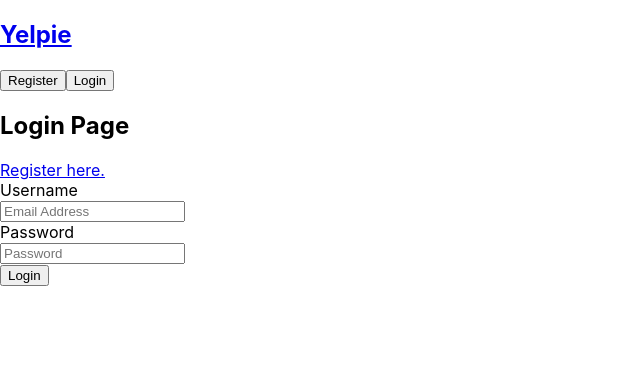
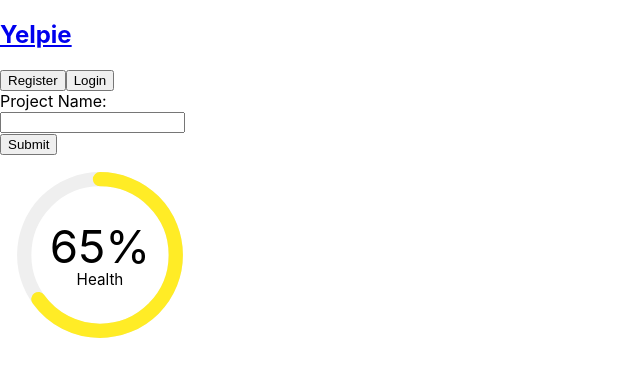
Before and after one commit to Lambda-School-Labs/yelp-dataset-challenge-1-fe, a React (Create React App) app in the folder yelpfe/: page /dashboard in a window 1280 px wide. Before the commit this address led to /login. Shown: the top 376 px of the page, without its empty margins (0-640 px from the left). Built offline with nearby package versions, Linux system fonts and the light colour scheme.

Commit message:
svg animation working

```diff
--- a/yelpfe/public/index.html
+++ b/yelpfe/public/index.html
@@ -10,6 +10,12 @@
       content="Web site created using create-react-app"
     />
     <link rel="apple-touch-icon" href="%PUBLIC_URL%/logo192.png" />
+    <!-- styles -->
+    <script src="https://cdnjs.cloudflare.com/ajax/libs/gsap/2.0.0/TweenMax.min.js"></script>
+    <link href="//netdna.bootstrapcdn.com/font-awesome/3.2.1/css/font-awesome.css" rel="stylesheet" />
+    <link rel="stylesheet" href="https://use.fontawesome.com/releases/v5.7.2/css/all.css" integrity="sha384-fnmOCqbTlWIlj8LyTjo7mOUStjsKC4pOpQbqyi7RrhN7udi9RwhKkMHpvLbHG9Sr" crossorigin="anonymous">
+    <link href="https://unpkg.com/aos@2.3.1/dist/aos.css" rel="stylesheet">
+    <link href="https://fonts.googleapis.com/css?family=Rajdhani" rel="stylesheet">
     <!--
       manifest.json provides metadata used when your web app is installed on a
       user's mobile device or desktop. See https://developers.google.com/web/fundamentals/web-app-manifest/
--- a/yelpfe/src/App.js
+++ b/yelpfe/src/App.js
@@ -1,6 +1,6 @@
 import React, { Component } from 'react';
 import { BrowserRouter as Router, Route } from "react-router-dom";
-import PrivateRoute from './store/auth/PR';
+// import PrivateRoute from './store/auth/PR';
 import { connect } from "react-redux";
 import { readInfo } from './store/actions'
 
@@ -74,7 +74,7 @@ componentWillUnmount() {
             <Route exact path="/register" component={Register}/>
             <Route exact path="/login" component={Login}/>
             <Route exact path="/" component={Home} />
-            <PrivateRoute exact path="/dashboard" component={Dashboard} />
+            <Route exact path="/dashboard" component={Dashboard} />
           </>
         </div>
       </Router>
--- a/yelpfe/src/components/form/Form.js
+++ b/yelpfe/src/components/form/Form.js
@@ -0,0 +1,35 @@
+import React from 'react'
+function Form(props){
+    return (
+      <>
+          <div className="ui placeholder segment">
+            <form className="ui form" onSubmit={props.updateProject}>
+              <div className="field">
+                <label htmlFor="project_name">Project Name: </label>
+                <div className="ui left icon input">
+                  <input
+                    type="text"
+                    id="project_name"
+                    name={props.project}
+                    onChange={props.changeHandler}
+                    defaultValue={props.project}
+                    // disabled={props.disabled}
+                  />
+                  <i aria-hidden="true" className="briefcase icon" />
+                </div>
+              </div>
+              <div className="container">
+                <button className="ui red button" type="submit">
+                  Submit
+                </button>
+                {/* <button className="ui red button" onClick={this.deleteProject}>
+                  Delete
+                </button> */}
+              </div>
+            </form>
+          </div>
+      </>
+    );
+}
+
+export default Form;
--- a/yelpfe/src/components/nav/Header.js
+++ b/yelpfe/src/components/nav/Header.js
@@ -84,7 +84,7 @@ export class Header extends Component {
           <>
           <div className="header-bar container">
             <Link to={`/`}>
-              <h2>Product Queue</h2>
+              <h2>Yelpie</h2>
             </Link>
               <div className="nav">
                 <Link to="/dashboard">
--- /dev/null
+++ b/yelpfe/src/components/svg/svg.css
@@ -0,0 +1,42 @@
+@keyframes circle-chart-fill {
+    to { stroke-dasharray: 0 100; }
+  }
+
+  svg {
+    height:300px;
+    width: 300px;
+  }
+  .circle-chart {
+    height: 200px;
+    width: 200px;
+  }
+  .circle-chart-circle {
+    animation: circle-chart-fill 4s reverse;
+    transform: rotate(-90deg);
+    transform-origin: center;
+  }
+  .gpa-text {
+    fill: #000;
+    -moz-transform: translateY(0.25em);
+    -ms-transform: translateY(0.25em);
+    -webkit-transform: translateY(0.25em);
+    transform: translateY(0.25em);
+  }
+  .chart-number {
+    font-size: 0.6em;
+    line-height: 1;
+    text-anchor: middle;
+    -moz-transform: translateY(-0.25em);
+    -ms-transform: translateY(-0.25em);
+    -webkit-transform: translateY(-0.25em);
+    transform: translateY(-0.25em);
+  }
+  .chart-label {
+    font-size: 0.2em;
+    /* text-transform: uppercase; */
+    text-anchor: middle;
+    -moz-transform: translateY(0.7em);
+    -ms-transform: translateY(0.7em);
+    -webkit-transform: translateY(0.7em);
+    transform: translateY(0.7em);
+  }
--- /dev/null
+++ b/yelpfe/src/components/svg/svg.js
@@ -0,0 +1,19 @@
+import React from "react";
+import "./svg.css"
+
+function Svg(props) {
+    return (
+        <div>
+            <svg width="100%" height="100%" class="circle-chart" viewBox="0 0 42 42" xmlns="http://www.w3.org/2000/svg">
+                <circle class="circle-chart-background" stroke="#efefef" stroke-width="3" fill="none" cx="21" cy="21" r="15.91549431"></circle>
+                <circle class="circle-chart-circle" stroke="#ffec26" stroke-width="3" stroke-dasharray="65,100" stroke-linecap="round" fill="none" cx="21" cy="21" r="15.91549431"></circle>
+                <g class="gpa-text">
+                    <text x="50%" y="50%" class="chart-label">Health</text>
+                    <text x="50%" y="50%" class="chart-number">65%</text>
+                </g>
+            </svg>
+        </div>
+    );
+}
+
+export default Svg
--- a/yelpfe/src/pages/Dashboard.js
+++ b/yelpfe/src/pages/Dashboard.js
@@ -0,0 +1,53 @@
+// <!-- svg -->
+//                 <svg width="100%" height="100%" class="circle-chart" viewBox="0 0 42 42" xmlns="http://www.w3.org/2000/svg"><circle class="circle-chart-background" stroke="#efefef" stroke-width="3" fill="none" cx="21" cy="21" r="15.91549431"></circle><circle class="circle-chart-circle" stroke="#ffec26" stroke-width="3" stroke-dasharray="65,100" stroke-linecap="round" fill="none" cx="21" cy="21" r="15.91549431"></circle><g class="gpa-text"><text x="50%" y="50%" class="chart-label">Health</text><text x="50%" y="50%" class="chart-number">65%</text></g></svg>
+import React, { Component } from "react";
+import Svg from "../components/svg/svg";
+import Form from "../components/form/Form"
+import "./dashboard.css";
+
+class Dashboard extends Component {
+    constructor(props) {
+        super(props);
+        this.state = {
+          disabled: false,
+          project: []
+        };
+      }
+
+      componentDidMount() {
+        this.setState({ project: this.state.project });
+      }
+
+      updateProject = e => {
+        const token = localStorage.getItem("token");
+        const userId = this.state.project.user_id;
+        const newInfo = this.state.project;
+        e.preventDefault();
+        this.props.updateProjectInfo(userId, newInfo, token);
+        this.setState({
+          disabled: true
+        });
+      };
+
+      changeHandler = e => {
+        this.setState({
+          project: {
+            ...this.state.project,
+            [e.target.name]: e.target.value
+          }
+        });
+      };
+
+    render(){
+        return (
+        <div>
+            <Form
+                updateProject={this.updateProject}
+                changeHandler={this.changeHandler}
+            />
+            <Svg/>
+        </div>
+    );}
+}
+
+export default Dashboard
--- a/yelpfe/src/store/constants.js
+++ b/yelpfe/src/store/constants.js
@@ -1,2 +1,2 @@
-export const URL = 'https://productqueue.herokuapp.com';
+export const URL = 'https://localhost:5000';
 export const user_id = localStorage.getItem('user_id');
```
Also changed, not shown: yelpfe/package.json (+4 -3 lines), yelpfe/src/App.css (+43 -0 lines), yelpfe/src/components/svg/svg.svg (added), yelpfe/src/pages/Register.js (line endings or trailing spaces), yelpfe/src/pages/dashboard.css (added), 1 other file (tests, documents, lock files or other folders).
